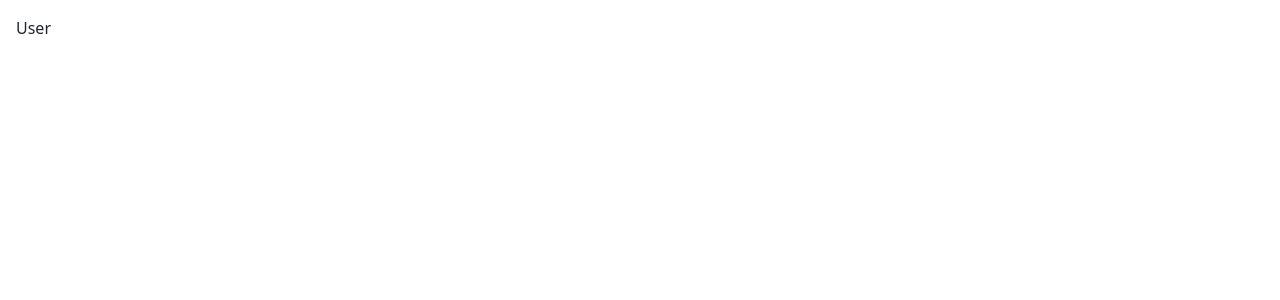
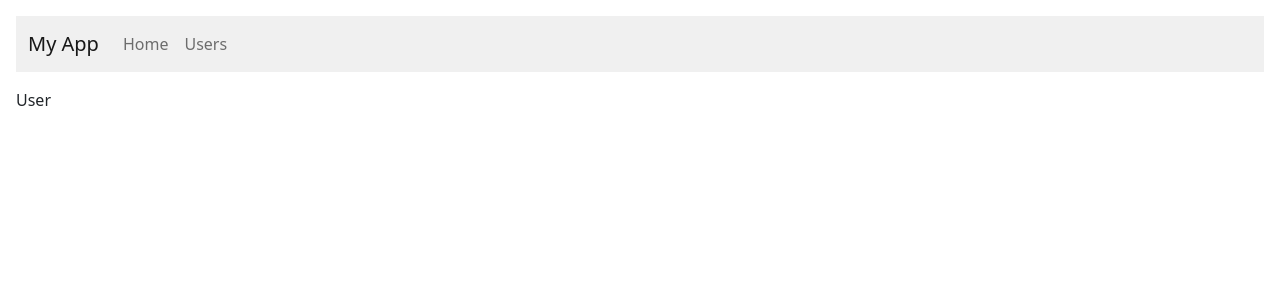
Before and after one commit to UnicornDad8/react-intermediate, a React (Vite) app: page /users/1 in a window 1280 px wide. Shown: the top 300 px of the page. Built offline with nearby package versions, Linux system fonts and the light colour scheme.

Commit message:
Nested routes

```diff
--- a/src/main.tsx
+++ b/src/main.tsx
@@ -3,7 +3,6 @@
 import { ReactQueryDevtools } from "@tanstack/react-query-devtools";
 import { RouterProvider } from "react-router-dom";
 import { QueryClient, QueryClientProvider } from "@tanstack/react-query";
-import App from "./App";
 import router from "./routing/routes";
 import "bootstrap/dist/css/bootstrap.css";
 import "./index.css";
--- a/src/routing/Layout.tsx
+++ b/src/routing/Layout.tsx
@@ -1,10 +1,13 @@
-import NavBar from './NavBar';
+import { Outlet } from "react-router-dom";
+import NavBar from "./NavBar";
 
 const Layout = () => {
   return (
     <>
       <NavBar />
-      <div id="main"></div>
+      <div id="main">
+        <Outlet />
+      </div>
     </>
   );
 };
--- a/src/routing/NavBar.tsx
+++ b/src/routing/NavBar.tsx
@@ -1,8 +1,10 @@
+import { Link } from "react-router-dom";
+
 const NavBar = () => {
   return (
     <nav
       className="navbar navbar-expand-lg"
-      style={{ background: '#f0f0f0', marginBottom: '1rem' }}
+      style={{ background: "#f0f0f0", marginBottom: "1rem" }}
     >
       <div className="container-fluid">
         <a className="navbar-brand" href="#">
@@ -11,14 +13,14 @@
         <div className="collapse navbar-collapse" id="navbarNav">
           <ul className="navbar-nav">
             <li className="nav-item">
-              <a className="nav-link active" href="#">
+              <Link to="/" className="nav-link">
                 Home
-              </a>
+              </Link>
             </li>
             <li className="nav-item">
-              <a className="nav-link" href="#">
+              <Link to="/users" className="nav-link">
                 Users
-              </a>
+              </Link>
             </li>
           </ul>
         </div>
--- a/src/routing/UserDetailPage.tsx
+++ b/src/routing/UserDetailPage.tsx
@@ -1,11 +1,4 @@
-import { useParams, useSearchParams } from "react-router-dom";
-
 const UserDetailPage = () => {
-  const params = useParams();
-  const [searchParams, setSearchParams] = useSearchParams();
-
-  console.log(searchParams.get("name"));
-
   return <p>User</p>;
 };
 
--- a/src/routing/routes.tsx
+++ b/src/routing/routes.tsx
@@ -1,13 +1,19 @@
 import { createBrowserRouter } from "react-router-dom";
-import ContactPage from "./ContactPage";
 import HomePage from "./HomePage";
-import UserDetailPage from "./UserDetailPage";
-import UserListPage from "./UserListPage";
+import UserList from "./UserListPage";
+import UserDetail from "./UserDetailPage";
+import Layout from "./Layout";
 
 const router = createBrowserRouter([
-  { path: "/", element: <HomePage /> },
-  { path: "/users", element: <UserListPage /> },
-  { path: "/users/:id", element: <UserDetailPage /> },
+  {
+    path: "/",
+    element: <Layout />,
+    children: [
+      { index: true, element: <HomePage /> },
+      { path: "users", element: <UserList /> },
+      { path: "users/:id", element: <UserDetail /> },
+    ],
+  },
 ]);
 
 export default router;
```
